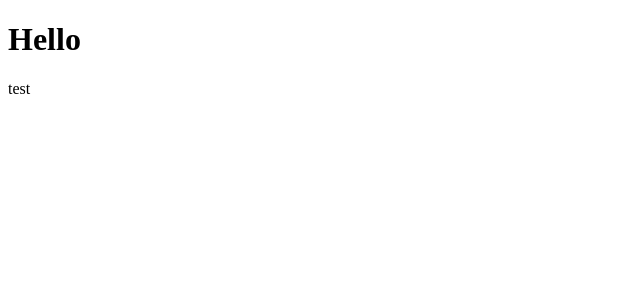
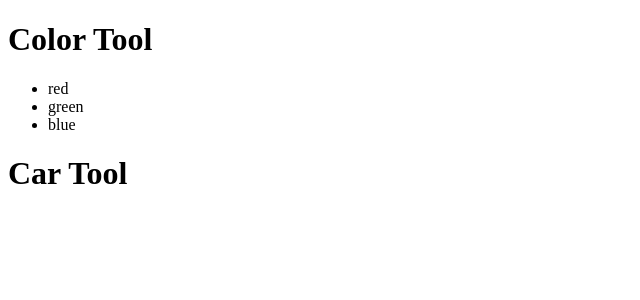
Before and after one commit to t4d-classes/applied-javascript_08292022, a JavaScript app in the folder react-demo-app/: page / in a window 1280 px wide. Shown: the top 300 px of the page, without its empty margins (0-640 px from the left). Built offline with nearby package versions, Linux system fonts and the light colour scheme.

Commit message:
add exercise 2

```diff
--- /dev/null
+++ b/react-demo-app/src/components/CarTool.js
@@ -0,0 +1,9 @@
+export const CarTool = () => {
+
+  return (
+    <div>
+      <h1>Car Tool</h1>
+    </div>
+  );
+
+};
--- /dev/null
+++ b/react-demo-app/src/components/ColorTool.js
@@ -0,0 +1,14 @@
+export const ColorTool = () => {
+
+  return (
+    <div>
+      <h1>Color Tool</h1>
+      <ul>
+        <li>red</li>
+        <li>green</li>
+        <li>blue</li>
+      </ul>
+    </div>
+  );
+
+};
--- a/react-demo-app/src/index.js
+++ b/react-demo-app/src/index.js
@@ -1,7 +1,11 @@
 import { createRoot } from 'react-dom/client';
 
-import { HelloWorld } from './components/HelloWorld';
+import { ColorTool } from './components/ColorTool';
+import { CarTool } from './components/CarTool';
 
 const rootElement = document.querySelector('#root');
 const root = createRoot(rootElement);
-root.render(<HelloWorld />);
+root.render(<>
+  <ColorTool />
+  <CarTool />
+</>);
```
Also changed, not shown: react-demo-app/exercises/exercise-2.md (added, +7 -0 lines).
